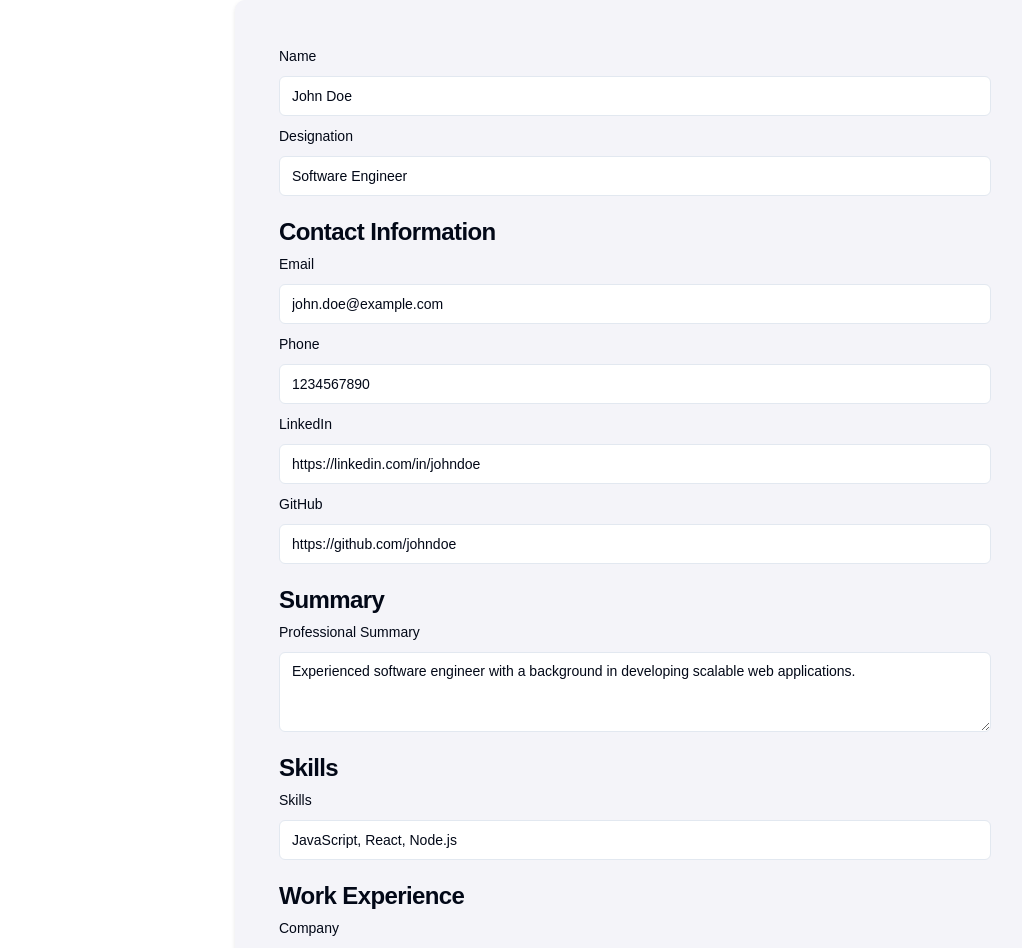
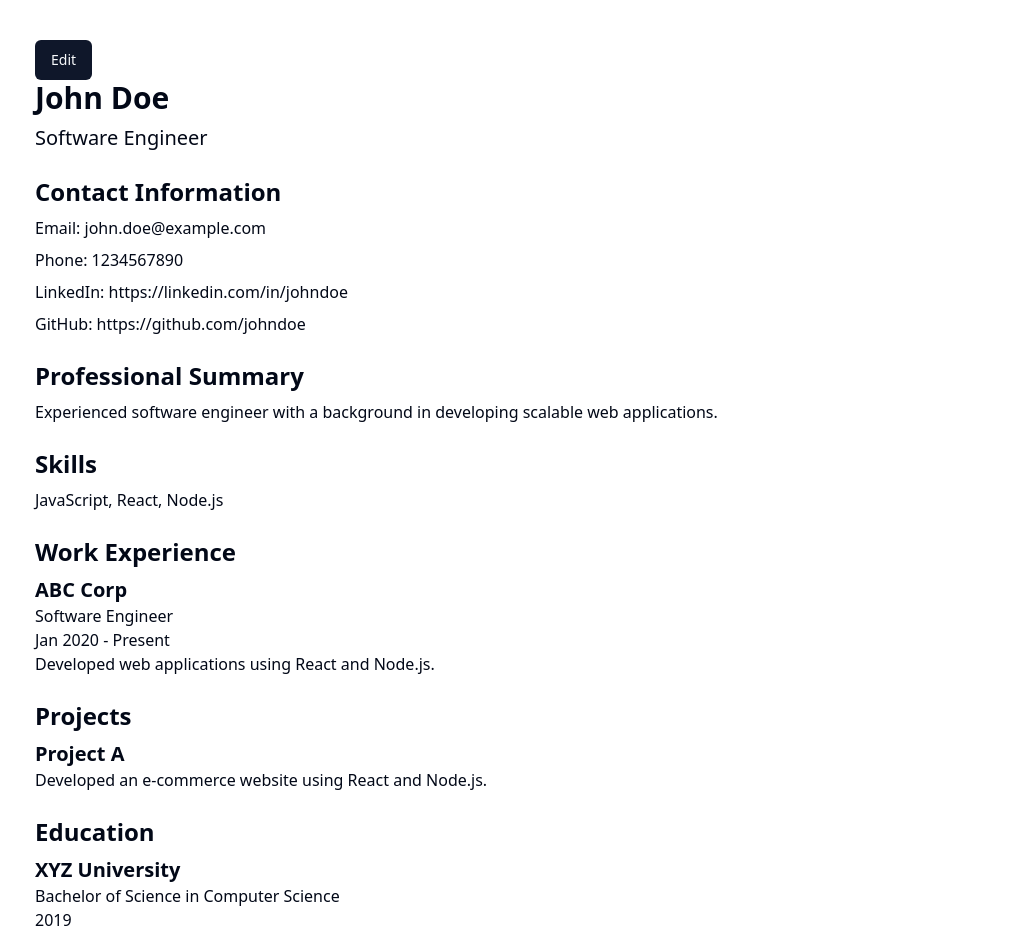
Before and after one commit to Pravin1616/ease-my-cv, a React (Create React App) app: page / in a window 1280 px wide. Shown: the top 948 px of the page, without its empty margins (5-1027 px from the left). Built offline with nearby package versions, Linux system fonts and the light colour scheme; the HTML template or start-up script is replaced by a standard one.

Commit message:
Modified json and form component

```diff
--- a/src/components/templates/standard/ResumeForm.tsx
+++ b/src/components/templates/standard/ResumeForm.tsx
@@ -2,7 +2,6 @@ import React from 'react';
 import { useForm, useFieldArray, FormProvider, SubmitHandler } from 'react-hook-form';
 import { zodResolver } from '@hookform/resolvers/zod';
 import { z } from 'zod';
-
 import template from '../../../json/template_1.json';
 import { FormControl, FormItem, FormLabel, FormMessage } from '../../../@/components/ui/form';
 import { Input } from '../../../@/components/ui/input';
@@ -36,7 +35,7 @@ const createSchema = (sections: Section[]) => {
   const shape: Record<string, any> = {};
 
   sections.forEach((section) => {
-    if (section.id === 'work_experience' || section.id === 'projects') {
+    if (section.id === 'work_experience' || section.id === 'projects' || section.id === 'education') {
       shape[section.id] = z.array(
         z.object(
           section.fields.reduce((acc, field) => {
@@ -59,19 +58,15 @@ const schema = createSchema(typedTemplate.sections);
 
 type FormData = z.infer<typeof schema>;
 
-const ResumeForm: React.FC = () => {
+interface ResumeFormProps {
+  initialData: FormData;
+  onSubmit: (data: FormData) => void;
+}
+
+const ResumeForm: React.FC<ResumeFormProps> = ({ initialData, onSubmit }) => {
   const methods = useForm<FormData>({
     resolver: zodResolver(schema),
-    defaultValues: typedTemplate.sections.reduce((acc, section) => {
-      if (section.id === 'work_experience' || section.id === 'projects') {
-        acc[section.id] = [{}]; // initialize with an empty object for dynamic arrays
-      } else {
-        section.fields.forEach((field) => {
-          acc[field.name] = field.default;
-        });
-      }
-      return acc;
-    }, {} as Record<string, any>)
+    defaultValues: initialData
   });
 
   const { register, handleSubmit, control, formState: { errors } } = methods;
@@ -86,12 +81,12 @@ const ResumeForm: React.FC = () => {
     name: 'projects'
   });
 
-  const onSubmit: SubmitHandler<FormData> = (data) => {
-    console.log(data);
-  };
+  const { fields: educationFields, append: appendEducation } = useFieldArray({
+    control,
+    name: 'education'
+  });
 
   return (
-    <div className="p-6">
     <FormProvider {...methods}>
       <form onSubmit={handleSubmit(onSubmit)} className="grid gap-6">
         {typedTemplate.sections.map((section) => (
@@ -145,8 +140,29 @@ const ResumeForm: React.FC = () => {
                 </Button>
               </>
             )}
-              {section.id !== 'work_experience' && section.id !== 'projects' &&
-                section.fields.map((field) => (
+            {section.id === 'education' && (
+              <>
+                {educationFields.map((item, i) => (
+                  <div key={item.id} className="space-y-2">
+                    {section.fields.map((field) => (
+                      <FormItem key={field.name}>
+                        <FormLabel htmlFor={`education.${i}.${field.name}`}>{field.label}</FormLabel>
+                        <FormControl>
+                          <Input id={`education.${i}.${field.name}`} {...register(`education.${i}.${field.name}` as const)} placeholder={field.default} />
+                        </FormControl>
+                        <FormMessage>{errors?.education?.[i]?.[field.name]?.message}</FormMessage>
+                      </FormItem>
+                    ))}
+                  </div>
+                ))}
+                <Button type="button" onClick={() => appendEducation({})}>
+                  Add More Education
+                </Button>
+              </>
+            )}
+            {section.id !== 'work_experience' && section.id !== 'projects' && section.id !== 'education' && (
+              <>
+                {section.fields.map((field) => (
                   <FormItem key={field.name}>
                     <FormLabel htmlFor={field.name}>{field.label}</FormLabel>
                     <FormControl>
@@ -159,14 +175,15 @@ const ResumeForm: React.FC = () => {
                     <FormMessage>{(errors as any)[field.name]?.message}</FormMessage>
                   </FormItem>
                 ))}
+              </>
+            )}
           </div>
         ))}
-          <Button type="submit" className="inline-flex items-center justify-center whitespace-nowrap rounded-md text-sm font-medium ring-offset-background transition-colors focus-visible:outline-none focus-visible:ring-2 focus-visible:ring-ring focus-visible:ring-offset-2 disabled:pointer-events-none disabled:opacity-50 bg-primary text-primary-foreground hover:bg-primary/90 h-10 px-4 py-2">
+        <Button type="submit">
           Submit
         </Button>
       </form>
     </FormProvider>
-    </div>
   );
 };
 
--- /dev/null
+++ b/src/components/templates/standard/ResumeRender.tsx
@@ -0,0 +1,90 @@
+import React from 'react';
+import { Button } from '../../../@/components/ui/button';
+
+interface ResumeRenderProps {
+  data: {
+    name: string;
+    designation: string;
+    email: string;
+    phone: string;
+    linkedin: string;
+    github: string;
+    summary: string;
+    skills: string;
+    work_experience: Array<{
+      company: string;
+      position: string;
+      duration: string;
+      responsibilities: string;
+    }>;
+    projects: Array<{
+      project_name: string;
+      description: string;
+    }>;
+    education: Array<{
+      institution: string;
+      degree: string;
+      year: string;
+    }>;
+  };
+  onEdit: () => void;
+}
+
+const ResumeRender: React.FC<ResumeRenderProps> = ({ data, onEdit }) => {
+  return (
+    <div className="p-6">
+      <Button onClick={onEdit}>Edit</Button>
+      <div className="space-y-2">
+        <h1 className="text-3xl font-bold">{data.name}</h1>
+        <p className="text-xl">{data.designation}</p>
+      </div>
+      <div className="mt-6 space-y-2">
+        <h2 className="text-2xl font-semibold">Contact Information</h2>
+        <p>Email: {data.email}</p>
+        <p>Phone: {data.phone}</p>
+        <p>LinkedIn: <a href={data.linkedin} target="_blank" rel="noopener noreferrer">{data.linkedin}</a></p>
+        <p>GitHub: <a href={data.github} target="_blank" rel="noopener noreferrer">{data.github}</a></p>
+      </div>
+      <div className="mt-6 space-y-2">
+        <h2 className="text-2xl font-semibold">Professional Summary</h2>
+        <p>{data.summary}</p>
+      </div>
+      <div className="mt-6 space-y-2">
+        <h2 className="text-2xl font-semibold">Skills</h2>
+        <p>{data.skills}</p>
+      </div>
+      <div className="mt-6 space-y-2">
+        <h2 className="text-2xl font-semibold">Work Experience</h2>
+        {data.work_experience.map((experience, index) => (
+          <div key={index}>
+            <h3 className="text-xl font-semibold">{experience.company}</h3>
+            <p>{experience.position}</p>
+            <p>{experience.duration}</p>
+            <p>{experience.responsibilities}</p>
+          </div>
+        ))}
+      </div>
+      <div className="mt-6 space-y-2">
+        <h2 className="text-2xl font-semibold">Projects</h2>
+        {data.projects.map((project, index) => (
+          <div key={index}>
+            <h3 className="text-xl font-semibold">{project.project_name}</h3>
+            <p>{project.description}</p>
+          </div>
+        ))}
+      </div>
+      <div className="mt-6 space-y-2">
+        <h2 className="text-2xl font-semibold">Education</h2>
+        {data.education.map((education, index) => (
+          <div key={index}>
+            <h3 className="text-xl font-semibold">{education.institution}</h3>
+            <p>{education.degree}</p>
+            <p>{education.year}</p>
+          </div>
+        ))}
+      </div>
+    </div>
+  );
+};
+
+export default ResumeRender;
--- a/src/components/templates/standard/Standard.tsx
+++ b/src/components/templates/standard/Standard.tsx
@@ -1,56 +1,83 @@
-// src/Resume.js
+import React, { useState } from 'react';
+import ResumeForm from './ResumeForm';
+import template from '../../../json/template_1.json';
+import ResumeRender from './ResumeRender';
 
-import React, { useState } from 'react';
-import { z } from 'zod';
-import template from '../../../json/template_1.json';
-import './Standard.css';
-import Header from '../../header/Header';
-import Contact from '../../contact/Contact';
-import Summary from '../../summary/Summary';
-import Experience from '../../experience/Experience';
-import Education from '../../education/Education';
-import Skills from '../../skills/Skills';
-import Projects from '../../projects/Projects';
-import ResumeBuilderForm from './ResumeForm';
+// Define types for the JSON template
+interface Field {
+  name: string;
+  label: string;
+  type: string;
+  default: string;
+}
 
-// Import section components
+interface Section {
+  id: string;
+  type: string;
+  title?: string;
+  fields: Field[];
+}
 
-// Define Zod schemas for validation
-const schemas = {
-  contact: z.object({
-    email: z.string().email(),
-    phone: z.string().min(10),
-    linkedin: z.string().url(),
-    github: z.string().url()
-  })
+interface Template {
+  sections: Section[];
+}
+
+// Cast template to the correct type
+const typedTemplate = template as Template;
+
+const extractInitialData = (sections: Section[]) => {
+  const initialData: any = {
+    name: '',
+    designation: '',
+    email: '',
+    phone: '',
+    linkedin: '',
+    github: '',
+    summary: '',
+    skills: '',
+    work_experience: [{}],
+    projects: [{}],
+    education: [{}],
+  };
+
+  sections.forEach((section) => {
+    if (section.id === 'work_experience' || section.id === 'projects' || section.id === 'education') {
+      initialData[section.id] = [{}];
+      section.fields.forEach((field) => {
+        initialData[section.id][0][field.name] = field.default;
+      });
+    } else {
+      section.fields.forEach((field) => {
+        initialData[field.name] = field.default;
+      });
+    }
+  });
+
+  return initialData;
 };
 
-const Standard = () => {
-  const renderSection = (section) => {
-    switch (section.type) {
-      case 'header':
-        return <Header key={section.id} title={section.title} subtitle={section.subtitle} />;
-      case 'contact':
-        return <Contact key={section.id} title={section.title} fields={section.fields} />;
-      case 'summary':
-        return <Summary key={section.id} title={section.title} content={section.content} />;
-      case 'experience':
-        return <Experience key={section.id} title={section.title} jobs={section.jobs} />;
-      case 'education':
-        return <Education key={section.id} title={section.title} schools={section.schools} />;
-      case 'skills':
-        return <Skills key={section.id} title={section.title} skills={section.skills} />;
-      case 'projects':
-        return <Projects key={section.id} title={section.title} projects={section.projects} />;
-      default:
-        return null;
-    }
+const initialData = extractInitialData(typedTemplate.sections);
+
+const Standard: React.FC = () => {
+  const [data, setData] = useState(initialData);
+  const [isEditing, setIsEditing] = useState(false);
+
+  const handleEdit = () => {
+    setIsEditing(true);
+  };
+
+  const handleSubmit = (formData: any) => {
+    setData(formData);
+    setIsEditing(false);
   };
 
   return (
-    <div className="resume-container">
-      {/* {template.sections.map(renderSection)} */}
-      {<ResumeBuilderForm />}
+    <div className="container mx-auto p-4">
+      {isEditing ? (
+        <ResumeForm initialData={data} onSubmit={handleSubmit} />
+      ) : (
+        <ResumeRender data={data} onEdit={handleEdit} />
+      )}
     </div>
   );
 };
```
Lines whose indentation alone changed are shown as unchanged.
